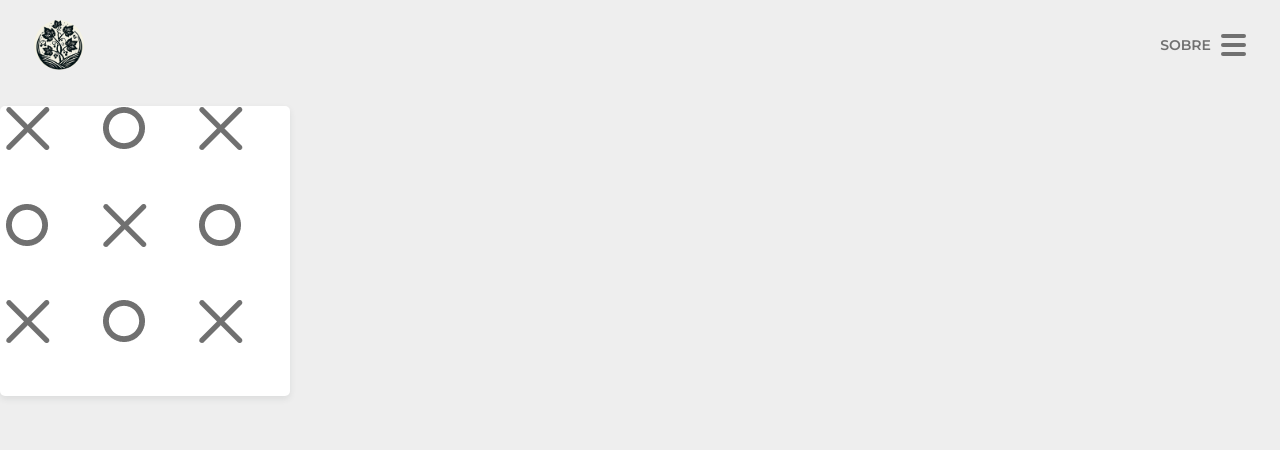
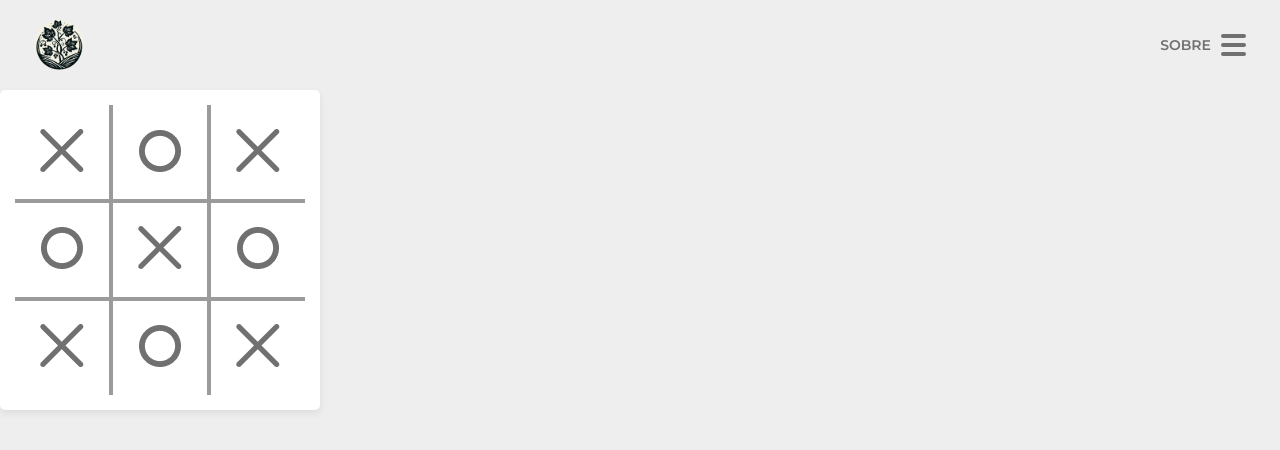
Before and after one commit to DiogoPaimP/Jogo-da-Velha, a React (Create React App) app in the folder jogodavelha001/: page / in a window 1280 px wide. Shown: the top 450 px of the page. Built offline with nearby package versions, Linux system fonts and the light colour scheme.

Commit message:
estilizamos o nosso Card

```diff
--- a/jogodavelha001/src/components/Hashtag/styles.css
+++ b/jogodavelha001/src/components/Hashtag/styles.css
@@ -1,6 +1,18 @@
+.card{
+    padding: 15px;
+}
+
 .hashtag {
     display: grid;
     height: 100%;
-    grid-template-columns: 33.333% 33.333% 33.333%;
-    grid-template-rows: 33.333% 33.333% 33.333%;
+    background-color: var(--color-third);
+    grid-template-columns:1fr 1fr 1fr;
+    grid-template-rows:1fr 1fr 1fr;
+    grid-column-gap: 3.4px;
+    grid-row-gap: 3.5px;
 }
+.hashtag > .item {
+    background-color: var(--color-zero);
+    display: flex;
+    justify-content: center;
+}
--- a/jogodavelha001/src/styles/generic/reset.css
+++ b/jogodavelha001/src/styles/generic/reset.css
@@ -7,4 +7,5 @@
 ul, ol {
     list-style: none;
     padding: 0;
+    margin: 0;
 }
```
